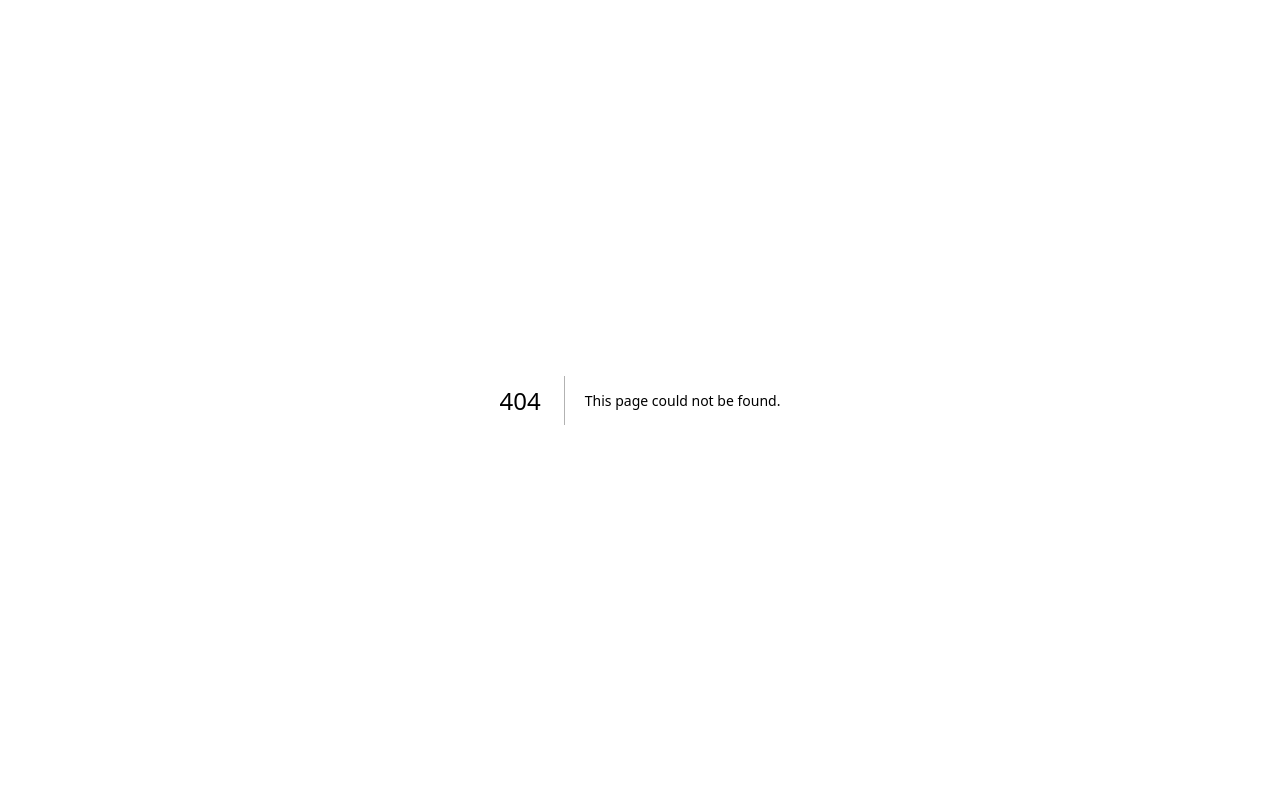
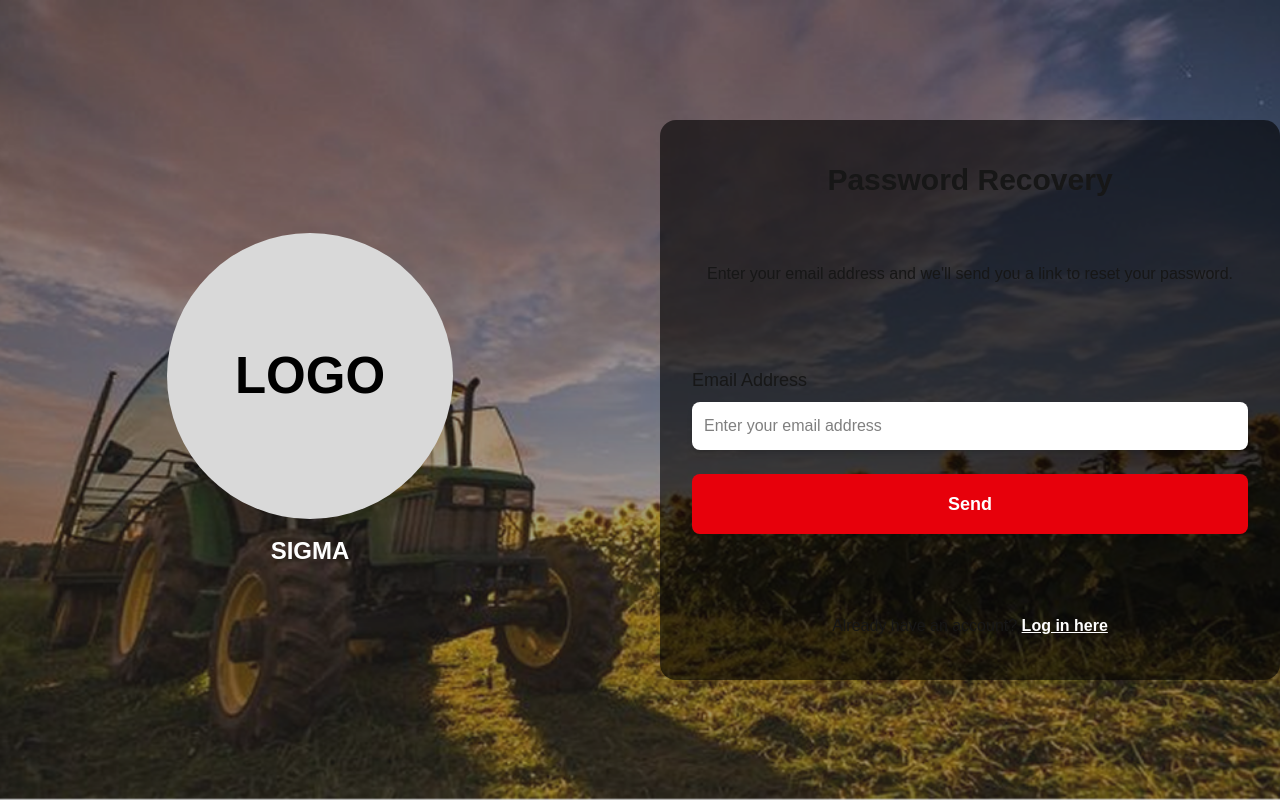
Before and after one commit to Minmgf/amms, a Next.js app: page /passwordRecovery in a window 1280 px wide. Before the commit this address had no page. Built offline with nearby package versions, Linux system fonts and the light colour scheme.

Commit message:
feature: add password recovery page

```diff
--- a/src/app/password_recovery/page.jsx
+++ b/src/app/passwordRecovery/page.jsx
@@ -1,6 +1,5 @@
 'use client';
 import React, { useState } from 'react';
-import Page from '../recovery/page';
 
 const page = () => {
     const [email, setEmail] = useState('');
@@ -12,18 +11,17 @@ const page = () => {
 
     return (
         <div className="min-h-screen flex items-center justify-center bg-cover bg-center" style={{ backgroundImage: 'url("/images/login-background.jpg")' }}>
-            <div className="flex flex-col md:flex-row w-full max-w-5xl bg-transparent rounded-2xl overflow-hidden shadow-xl">
-
+            <div className="container mx-auto grid grid-cols-1 md:grid-cols-2 md:gap-[40px] items-center min-h-screen">
                 {/* Columna Izquierda: Logo y Sigma */}
-                <div className="flex flex-col items-center justify-center p-8 md:w-1/2 bg-transparent">
+                <div className="flex flex-col justify-center items-center h-full p-8 bg-transparent">
                     <div className="bg-[#D9D9D9] w-[186px] h-[186px] md:w-[286px] md:h-[286px] rounded-full flex justify-center items-center">
-                    <span className="text-black text-[33px] md:text-[51px] font-bold">LOGO</span>
+                        <span className="text-black text-[33px] md:text-[51px] font-bold">LOGO</span>
                     </div>
                     <span className="text-white font-bold text-2xl mt-4">SIGMA</span>
                 </div>
 
                 {/* Columna Derecha: Formulario */}
-                <div className="flex flex-col justify-center p-10 md:w-1/2 bg-black/70 text-white rounded-xl shadow-2xl">
+                <div className="bg-black/60 rounded-[16px] px-8 py-10 min-h-auto md:min-h-[70vh] flex flex-col justify-center items-center gap-12">
                     <h2 className="font-bold text-3xl mb-4 text-center">Password Recovery</h2>
                     <p className="mb-8 text-center">
                         Enter your email address and we'll send you a link to reset your password.
@@ -39,7 +37,7 @@ const page = () => {
                             required
                             className="w-full p-3 rounded-lg bg-white text-black text-base mb-6 shadow-md focus:outline-none focus:ring-2 focus:ring-red-400"
                         />
-                        <button type="submit" className="w-full p-4 bg-red-600 text-white font-bold rounded-lg text-lg hover:bg-red-1000 transition">
+                        <button type="submit" className="w-full p-4 bg-red-600 text-white font-bold rounded-lg text-lg hover:bg-red-700 transition">
                             Send
                         </button>
                     </form>
```
